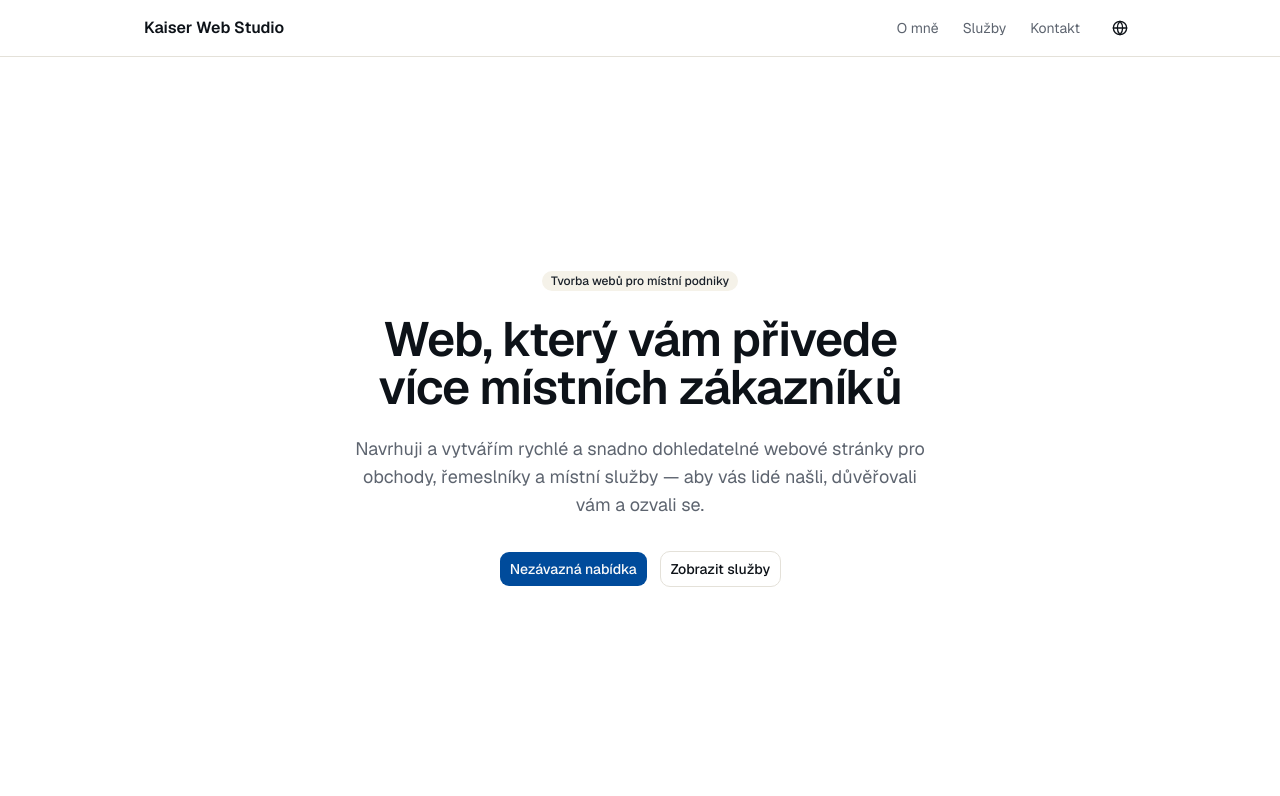
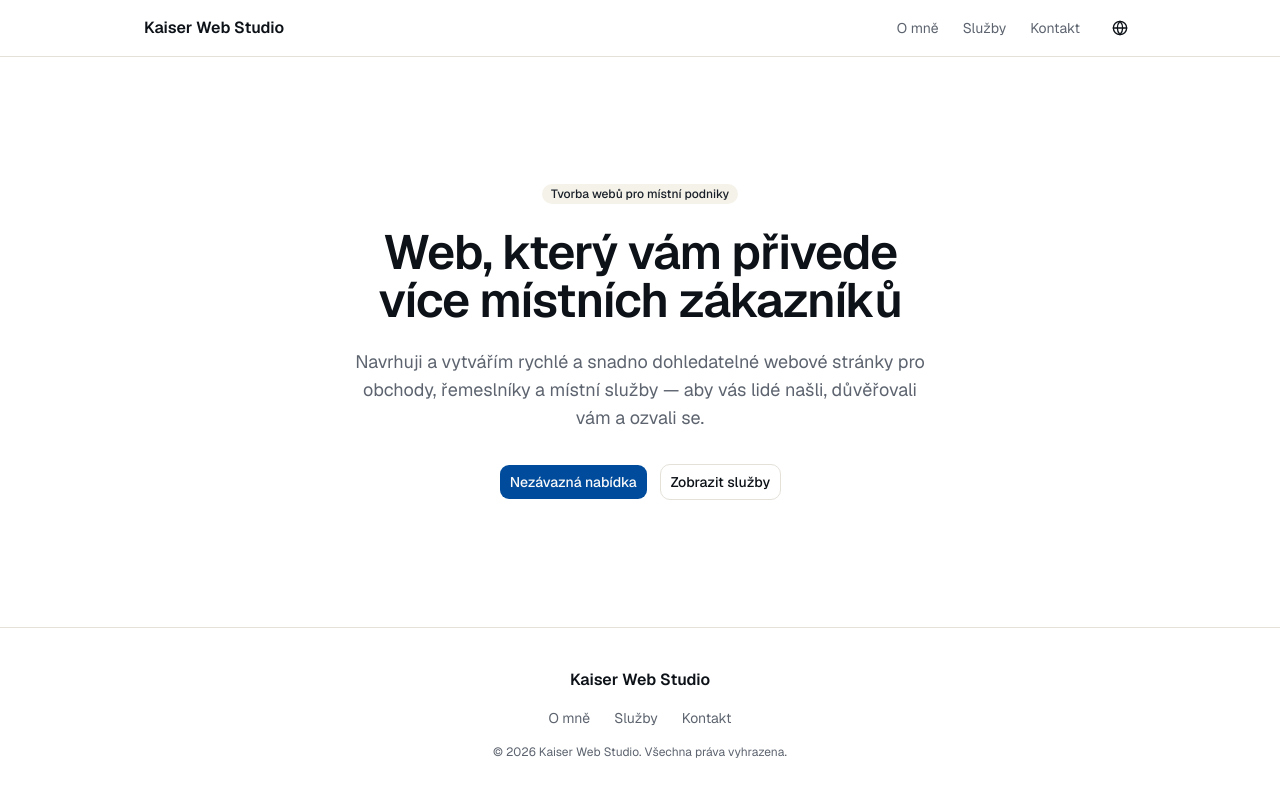
Before and after one commit to Tomas-Kaiser/kaiserwebstudio, a Next.js app: page /cs in a window 1280 px wide. Shown: the top 796 px of the page. Built offline with nearby package versions, Linux system fonts and the light colour scheme.

Commit message:
Create basic footer

```diff
--- a/messages/cs.json
+++ b/messages/cs.json
@@ -17,5 +17,8 @@
     "subtitle": "Navrhuji a vytvářím rychlé a snadno dohledatelné webové stránky pro obchody, řemeslníky a místní služby — aby vás lidé našli, důvěřovali vám a ozvali se.",
     "primaryCta": "Nezávazná nabídka",
     "secondaryCta": "Zobrazit služby"
+  },
+  "Footer": {
+    "copyright": "© {year} Kaiser Web Studio. Všechna práva vyhrazena."
   }
 }
--- a/messages/en.json
+++ b/messages/en.json
@@ -17,5 +17,8 @@
     "subtitle": "I design and build fast, easy-to-find websites for shops, trades, and local services — so people can find you, trust you, and get in touch.",
     "primaryCta": "Get a free quote",
     "secondaryCta": "See services"
+  },
+  "Footer": {
+    "copyright": "© {year} Kaiser Web Studio. All rights reserved."
   }
 }
--- a/src/app/[locale]/layout.tsx
+++ b/src/app/[locale]/layout.tsx
@@ -5,6 +5,7 @@ import { getTranslations } from "next-intl/server";
 import { notFound } from "next/navigation";
 import { routing } from "@/i18n/routing";
 import { Navbar } from "@/components/navbar";
+import { Footer } from "@/components/footer";
 import "../globals.css";
 
 const geistSans = Geist({
@@ -57,6 +58,7 @@ export default async function LocaleLayout({
         <NextIntlClientProvider>
           <Navbar />
           {children}
+          <Footer />
         </NextIntlClientProvider>
       </body>
     </html>
--- /dev/null
+++ b/src/components/footer.tsx
@@ -0,0 +1,34 @@
+import { useTranslations } from "next-intl";
+import { Link } from "@/i18n/navigation";
+import { navItems } from "@/lib/nav-items";
+
+export function Footer() {
+  const t = useTranslations("Nav");
+  const tFooter = useTranslations("Footer");
+
+  return (
+    <footer className="border-t border-border">
+      <div className="mx-auto flex max-w-5xl flex-col items-center gap-4 px-4 py-10 text-center">
+        <Link href="/" className="font-semibold">
+          Kaiser Web Studio
+        </Link>
+
+        <nav className="flex flex-wrap items-center justify-center gap-6">
+          {navItems.map((item) => (
+            <Link
+              key={item.key}
+              href={item.href}
+              className="text-sm text-muted-foreground transition-colors hover:text-foreground"
+            >
+              {t(item.key)}
+            </Link>
+          ))}
+        </nav>
+
+        <p className="text-xs text-muted-foreground">
+          {tFooter("copyright", { year: new Date().getFullYear() })}
+        </p>
+      </div>
+    </footer>
+  );
+}
--- a/src/components/navbar.tsx
+++ b/src/components/navbar.tsx
@@ -16,13 +16,8 @@ import {
 } from "@/components/ui/sheet";
 import { Separator } from "@/components/ui/separator";
 import { LanguageSwitcher } from "@/components/language-switcher";
+import { navItems } from "@/lib/nav-items";
 import { cn } from "@/lib/utils";
-
-const navItems = [
-  { key: "about", href: "/about" },
-  { key: "services", href: "/services" },
-  { key: "contact", href: "/contact" },
-] as const;
 
 export function Navbar() {
   const t = useTranslations("Nav");
--- /dev/null
+++ b/src/lib/nav-items.ts
@@ -0,0 +1,5 @@
+export const navItems = [
+  { key: "about", href: "/about" },
+  { key: "services", href: "/services" },
+  { key: "contact", href: "/contact" },
+] as const;
```
